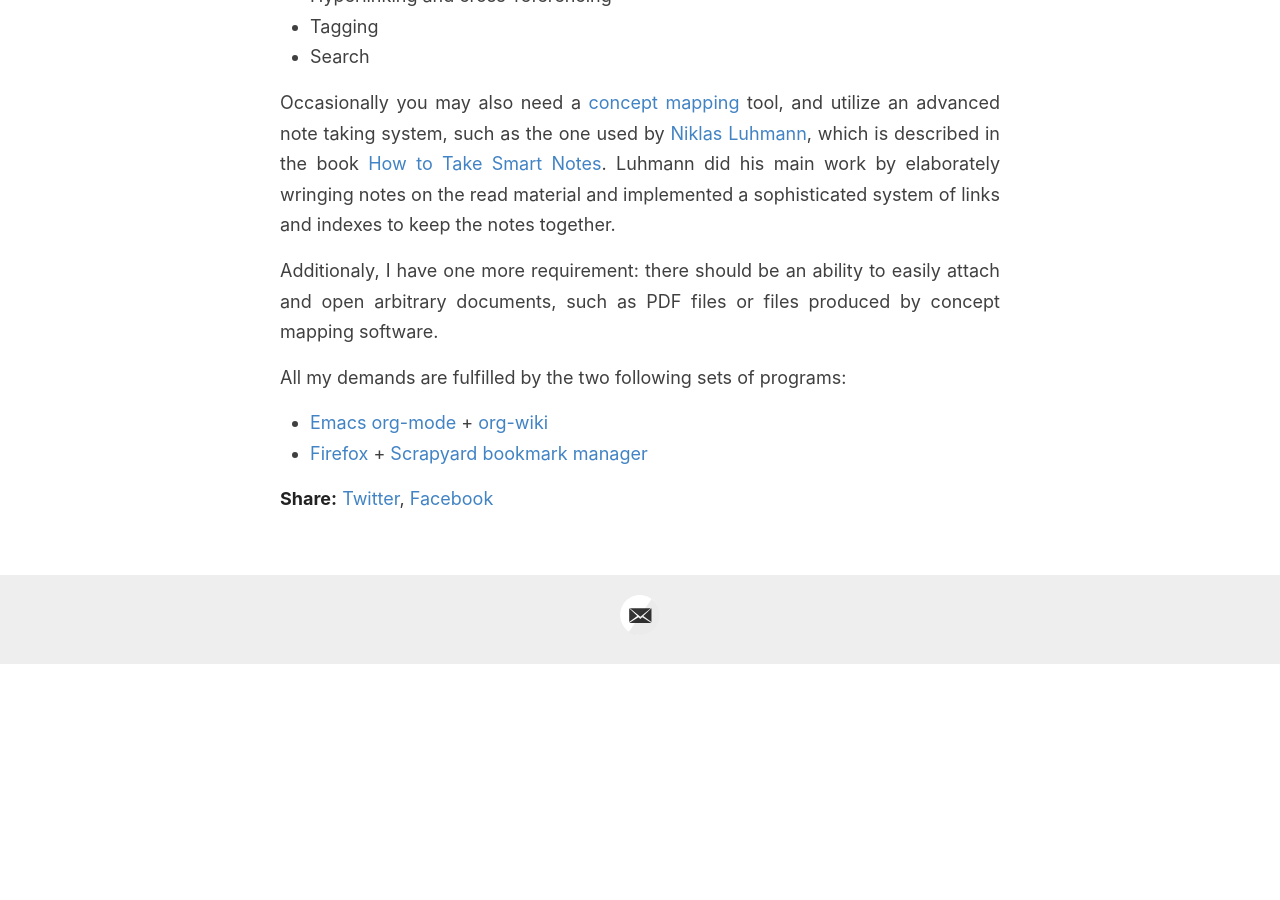
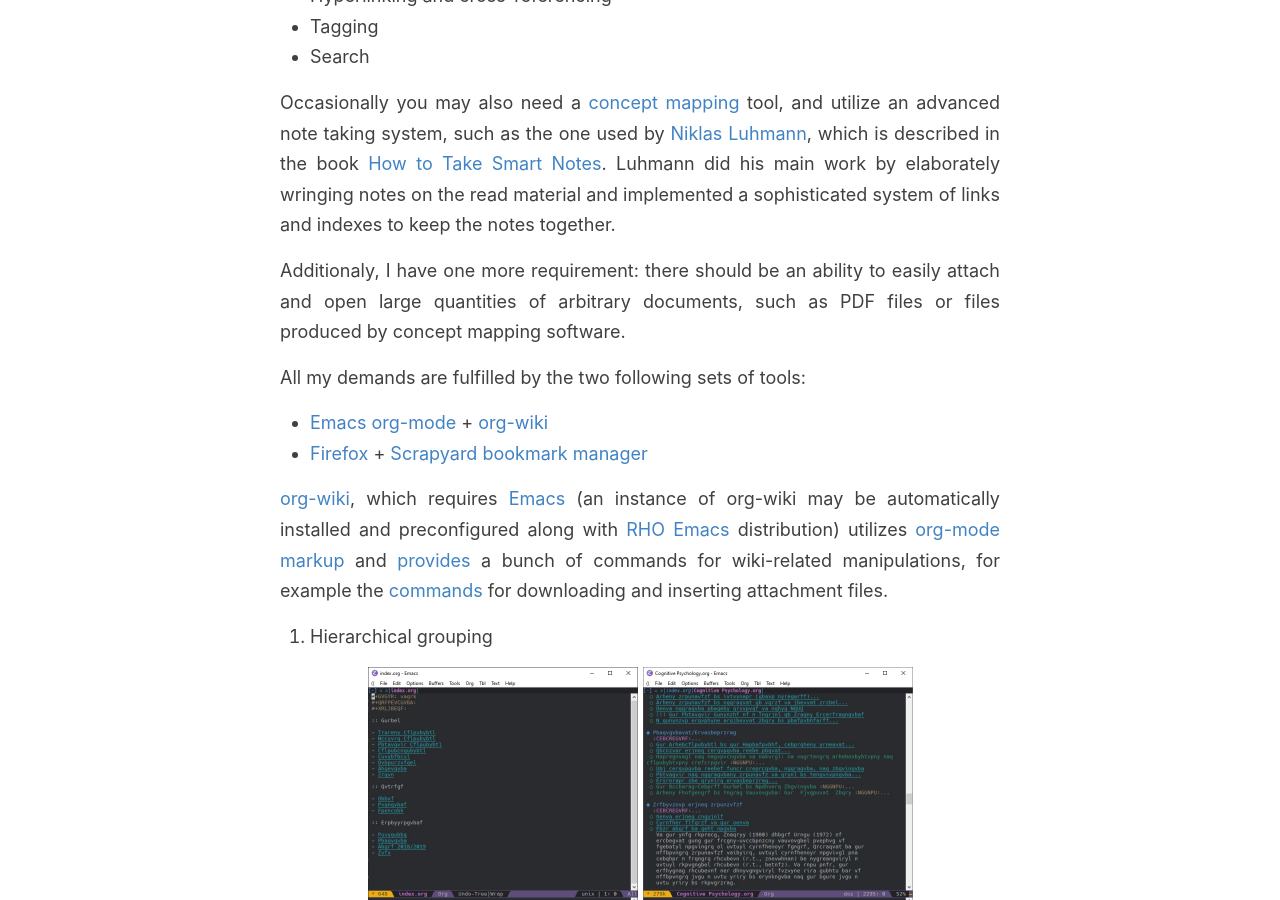
Before and after one commit to GChristensen/posts, a Jekyll site: the page built from _posts/2020-03-25-creating-personal-knowledge-base.md, in a window 1280 px wide and 900 px high, scrolled down 521 px. Built offline with Jekyll 4.4.1, drawn with Linux system fonts in a browser that asks for light colours; before the commit the page ends 1186 px from its top, so only the background shows below that.

Commit message:
post update

```diff
--- a/_posts/2020-03-25-creating-personal-knowledge-base.md
+++ b/_posts/2020-03-25-creating-personal-knowledge-base.md
@@ -24,10 +24,25 @@
 a sophisticated system of links and indexes to keep the notes together.
 
 Additionaly, I have one more requirement: there should be an ability to
-easily attach and open arbitrary documents, such as PDF files or files
-produced by concept mapping software.
+easily attach and open large quantities of arbitrary documents,
+such as PDF files or files produced by concept mapping software.
 
-All my demands are fulfilled by the two following sets of programs:
+All my demands are fulfilled by the two following sets of tools:
 
 * [Emacs org-mode](https://orgmode.org/) + [org-wiki](https://github.com/caiorss/org-wiki)
 * [Firefox](http://firefox.com) + [Scrapyard bookmark manager](https://addons.mozilla.org/en-US/firefox/addon/scrapyard/)
+
+[org-wiki](https://github.com/caiorss/org-wiki), which requires
+[Emacs](http://emacs.org) (an instance of org-wiki may be automatically
+installed and preconfigured along with [RHO Emacs](https://rho-emacs.sourceforge.io) distribution) utilizes
+[org-mode markup](http://ergoemacs.org/emacs/emacs_org_markup.html)
+and [provides](https://caiorss.github.io/org-wiki/) a bunch of commands
+for wiki-related manipulations, for example the [commands](https://github.com/caiorss/org-wiki#commands-to-download-files) for downloading
+and inserting attachment files.
+
+
+
+1. Hierarchical grouping
+
+
+![](/posts/images/org-wiki-hierarchy.png)
```
Also changed, not shown: _posts/.#2020-03-25-creating-personal-knowledge-base.md (deleted, +0 -1 lines), images/org-wiki-hierarchy.png (added).
